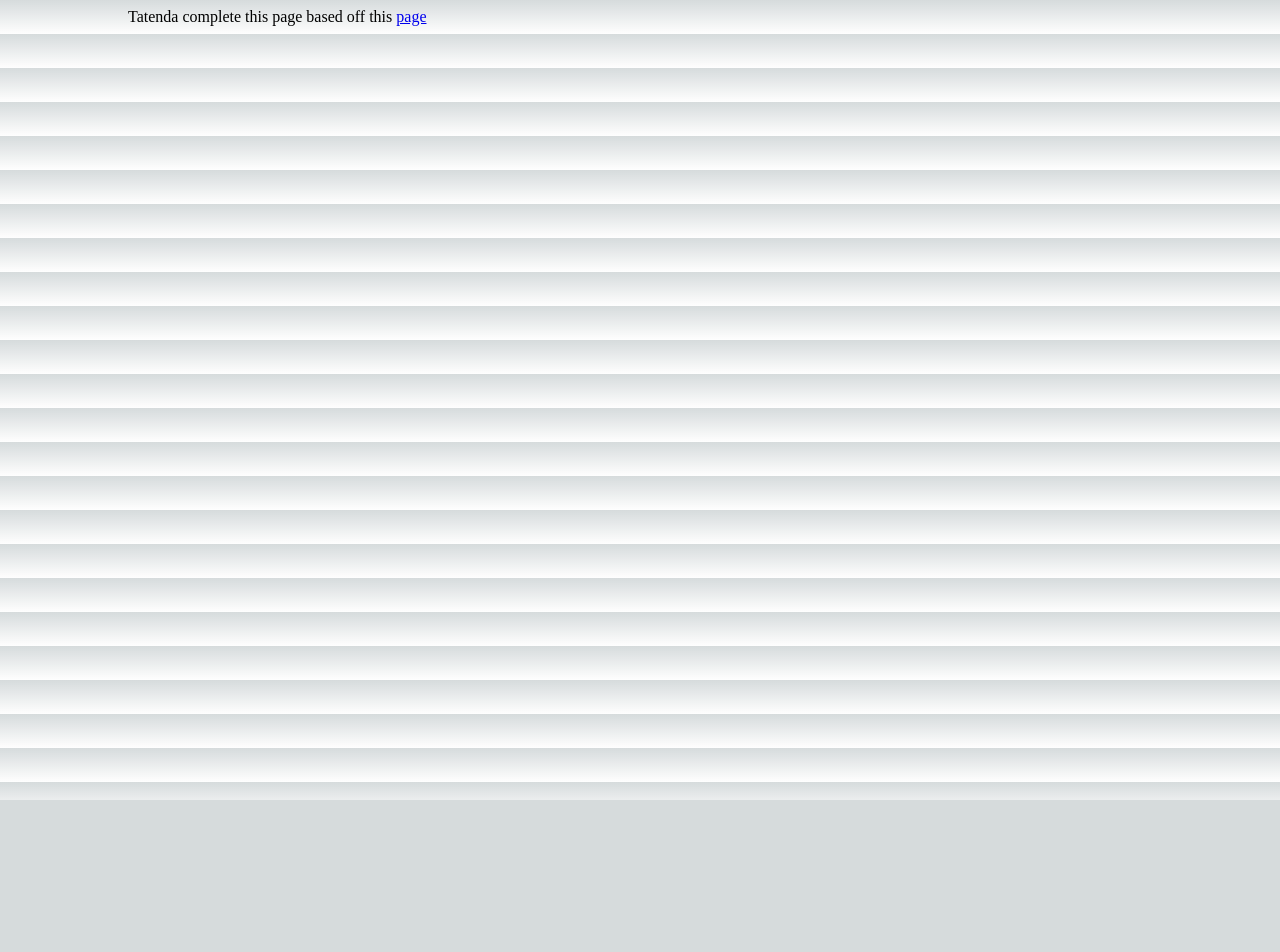
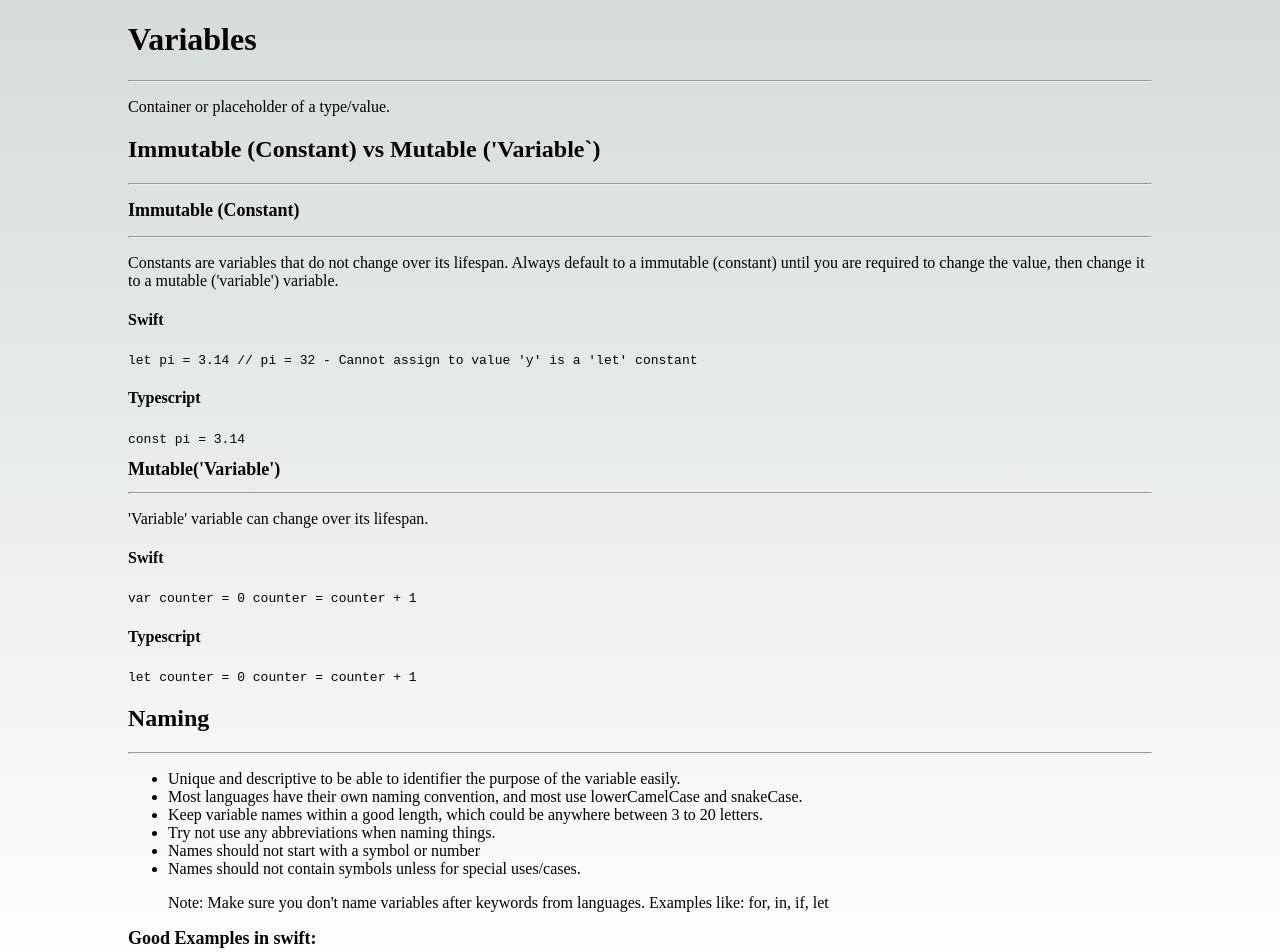
Before and after one commit to JustinGuedes/learn-coding, a Next.js app in the folder web/: page /lesson1/variables in a window 1280 px wide. Shown: the top 952 px of the page. Before the commit the page ends 800 px from the top, so only its background shows below. Built offline with nearby package versions, Linux system fonts and the light colour scheme.

Commit message:
Add barebones htmt structure of the variables page along with Heading 3&4 react component.

```diff
--- a/web/src/components/Heading1.tsx
+++ b/web/src/components/Heading1.tsx
@@ -7,7 +7,7 @@ type Props1 = {
 export default function Heading1(props: Props1): ReactElement {
   return (
     <div>
-      <h1>{props.children}</h1>
+      <h1 className="heading1">{props.children}</h1>
       <hr className="ruling-line" />
     </div>
   );
--- /dev/null
+++ b/web/src/components/Heading3.tsx
@@ -0,0 +1,18 @@
+import { ReactElement, ReactNode } from "react";
+
+// To create a component, we must first create a type that we call "Props" and if we want anything between the html tags we must give the type children: ReactNode
+// <h1> 'children' </h1>
+// the children of a react element would be anything inside the elements' tags and NOTE that 'children: ReactNode' is a must for tags that will contain something between them
+
+type Props = {
+  children: ReactNode;
+};
+
+export default function Heading3(props: Props): ReactElement {
+  return (
+    <div>
+      <h1 className="heading3">{props.children}</h1>
+      <hr className="ruling-line" />
+    </div>
+  );
+}
--- /dev/null
+++ b/web/src/components/Heading4.tsx
@@ -0,0 +1,11 @@
+import { ReactElement, ReactNode } from "react";
+
+type prop = { children: ReactNode };
+
+export default function Heading4(props: Props): ReactElement {
+  return (
+    <div>
+      <h4>{props.children}</h4>
+    </div>
+  );
+}
--- a/web/src/pages/lesson1/variables/index.tsx
+++ b/web/src/pages/lesson1/variables/index.tsx
@@ -1,15 +1,82 @@
+import Heading1 from "@component/components/Heading1";
+import Heading2 from "@component/components/Heading2";
+import Heading3 from "@component/components/Heading3";
+import Heading4 from "@component/components/Heading4";
+import { link } from "fs";
 import { ReactElement } from "react";
 
 export default function Variables(): ReactElement {
   return (
     <div>
-      Tatenda complete this page based off this&nbsp;
-      <a
-        target="_blank"
-        href="https://github.com/JustinGuedes/learn-coding/blob/main/lesson1/variables.md"
-      >
-        page
-      </a>
+      <Heading1>Variables</Heading1>
+      <section className="Mutability">
+        <p>Container or placeholder of a type/value.</p>
+        <Heading2>Immutable (Constant) vs Mutable ('Variable`)</Heading2>
+        <Heading3>Immutable (Constant)</Heading3>
+        <p>
+          Constants are variables that do not change over its lifespan. Always
+          default to a immutable (constant) until you are required to change the
+          value, then change it to a mutable ('variable') variable.
+        </p>
+
+        <Heading4>Swift</Heading4>
+        {/* <pre> */}
+        <code>
+          let pi = 3.14 // pi = 32 - Cannot assign to value 'y' is a 'let'
+          constant
+        </code>
+        {/* </pre> */}
+
+        <Heading4>Typescript</Heading4>
+        {/* <pre> */}
+        <code>const pi = 3.14</code>
+        {/* </pre> */}
+      </section>
+
+      <Heading3>Mutable('Variable')</Heading3>
+      <p>'Variable' variable can change over its lifespan.</p>
+
+      <Heading4>Swift</Heading4>
+      {/* <pre> */}
+      <code>var counter = 0 counter = counter + 1</code>
+      {/* </pre> */}
+
+      <Heading4>Typescript</Heading4>
+      {/* <pre> */}
+      <code>let counter = 0 counter = counter + 1</code>
+      {/* </pre> */}
+      <section className="Naming">
+        <div>
+          <Heading2>Naming</Heading2>
+
+          <div>
+            <ul>
+              <li>
+                Unique and descriptive to be able to identifier the purpose of
+                the variable easily.
+              </li>
+              <li>
+                Most languages have their own naming convention, and most use
+                lowerCamelCase and snakeCase.
+              </li>
+              <li>
+                Keep variable names within a good length, which could be
+                anywhere between 3 to 20 letters.
+              </li>
+              <li>Try not use any abbreviations when naming things.</li>
+              <li>Names should not start with a symbol or number</li>
+              <li>
+                Names should not contain symbols unless for special uses/cases.
+              </li>
+              <p>
+                Note: Make sure you don't name variables after keywords from
+                languages. Examples like: for, in, if, let
+              </p>
+            </ul>
+          </div>
+          <Heading3>Good Examples in swift:</Heading3>
+        </div>
+      </section>
     </div>
   );
 }
--- a/web/src/styles/home.css
+++ b/web/src/styles/home.css
@@ -9,7 +9,7 @@
 }
 
 .heading3 {
-    font-size: large;
+  font-size: small;
   font-weight: bold;
 }
 
--- /dev/null
+++ b/web/src/styles/variables.css
@@ -0,0 +1,20 @@
+.heading1 {
+  font-size: xx-large;
+}
+.heading2 {
+  font-size: x-large;
+}
+.heading3 {
+  font-size: large;
+}
+.heading4 {
+  font-size: medium;
+  font-weight: bold;
+}
+
+pre code {
+  background-color: #680d0d;
+  border: 1px solid #999999;
+  display: block;
+  padding: 20px;
+}
```
Also changed, not shown: web/src/pages/_app.tsx (+5 -4 lines). Lines whose indentation alone changed are shown as unchanged.
